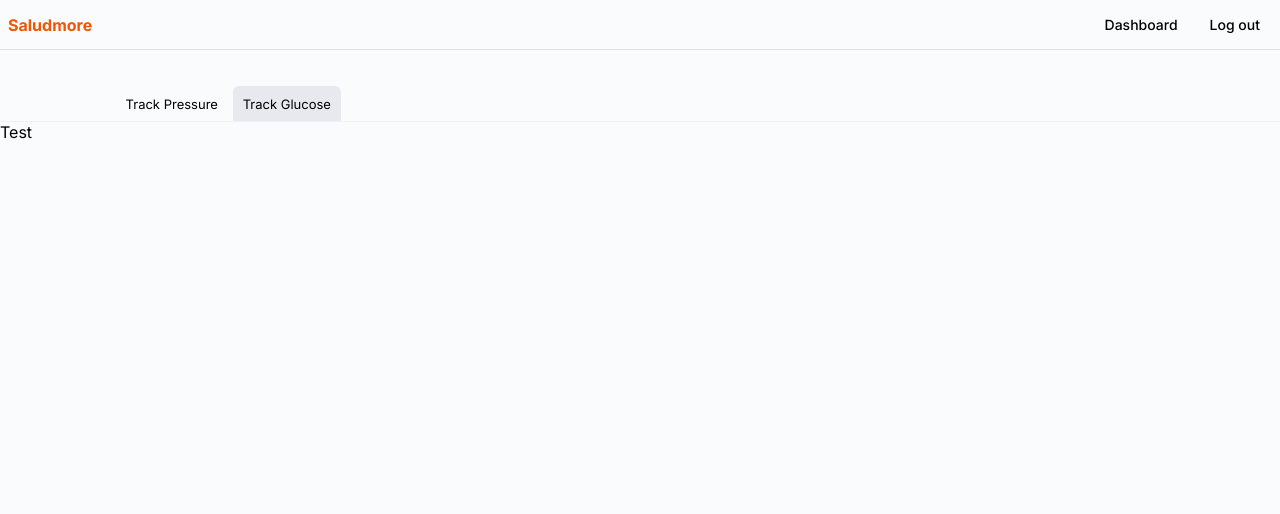
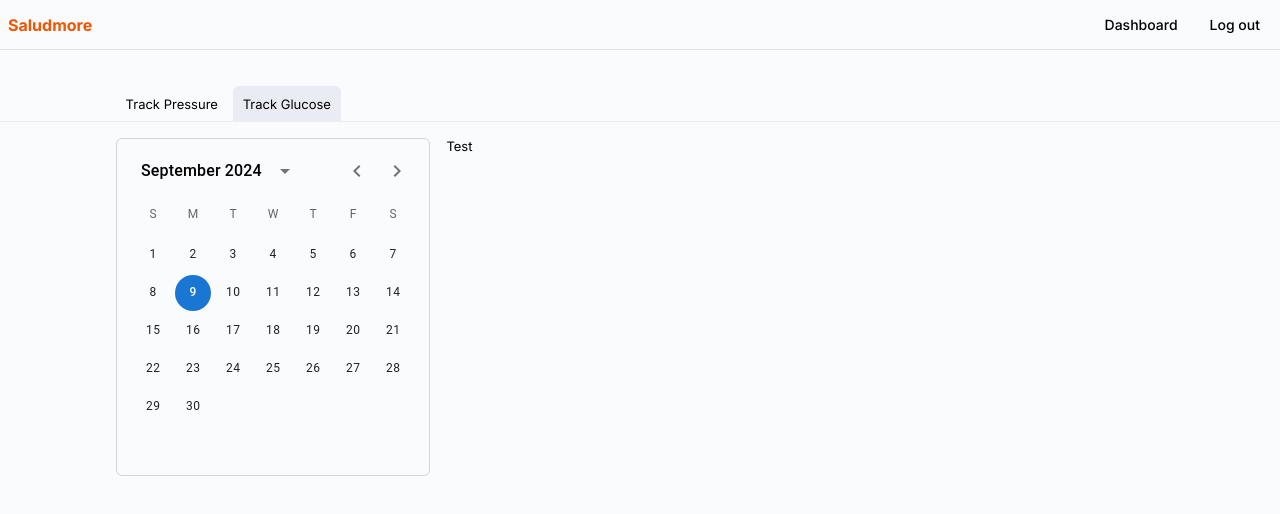
Before and after one commit to jime7890/salud-more, a Next.js app: page /dashboard/glucose in a window 1280 px wide. Shown: the top 514 px of the page. Built offline with nearby package versions, Linux system fonts and the light colour scheme; no server answers; sample sign-in values are in the browser's storage.

Commit message:
Adjusting color and transition values

```diff
--- a/app/dashboard/page.module.css
+++ b/app/dashboard/page.module.css
@@ -21,7 +21,7 @@
 }
 
 .tab-styling {
-  border-bottom: 1px solid #f1f1f1;
+  border-bottom: 1px solid #eeeeee;
 }
 
 .tab-container {
@@ -43,11 +43,11 @@
 }
 
 .active {
-  background-color: #e7e9ee;
+  background-color: #e9ecf3;
 }
 
 .inactive:hover {
-  background-color: #e7e9ee;
+  background-color: #e9ecf3;
 }
 
 /* Main Container */
--- a/components/glucose-dashboard/GlucoseDashboard.js
+++ b/components/glucose-dashboard/GlucoseDashboard.js
@@ -9,9 +9,29 @@ import PendingEntries from '../pending-entry/PendingEntryForm';
 
 import styles from "@/app/dashboard/page.module.css";
 import shared from "../shared.module.css";
+import { useEffect, useState } from 'react';
 
 export default function GlucoseDashboard() {
+    const [isClient, setIsClient] = useState(false);
+    const [selectedDay, setSelectedDay] = useState(dayjs());
+
+    useEffect(() => {
+        setIsClient(true);
+    }, [])
+
     return (
-        <div>Test</div>
+        <div className={styles.container}>
+            <div className={styles['left-col']}>
+                <Calendar
+                    isClient={isClient}
+                    value={selectedDay}
+                    onChange={(newValue) => setSelectedDay(newValue)}
+                />
+            </div>
+
+            <div className={styles['right-col']}>
+                Test
+            </div>
+        </div>
     )
 }
--- a/components/shared.module.css
+++ b/components/shared.module.css
@@ -13,7 +13,7 @@
   margin-bottom: 1em;
   text-align: left;
 
-  background-color: #f5f6f8;
+  background-color: #f7f8fc;
 }
 
 .filter-card > div {
@@ -65,7 +65,7 @@
 .desktop-card,
 .mobile-card {
   font-weight: 500;
-  background-color: #e7e9ee;
+  background-color: #e9ecf3;
 }
 
 .mobile-card {
--- a/components/transition/Transition.js
+++ b/components/transition/Transition.js
@@ -8,7 +8,7 @@ export default function Transition({ children }) {
       initial={{ y: 20, opacity: 0 }}
       animate={{ y: 0, opacity: 1 }}
       exit={{ opacity: 0 }}
-      transition={{ ease: "easeInOut", duration: 0.35, delay: 0.15 }}
+      transition={{ ease: "easeInOut", duration: 0.25, delay: 0.15 }}
     >
       {children}
     </motion.div>
```
